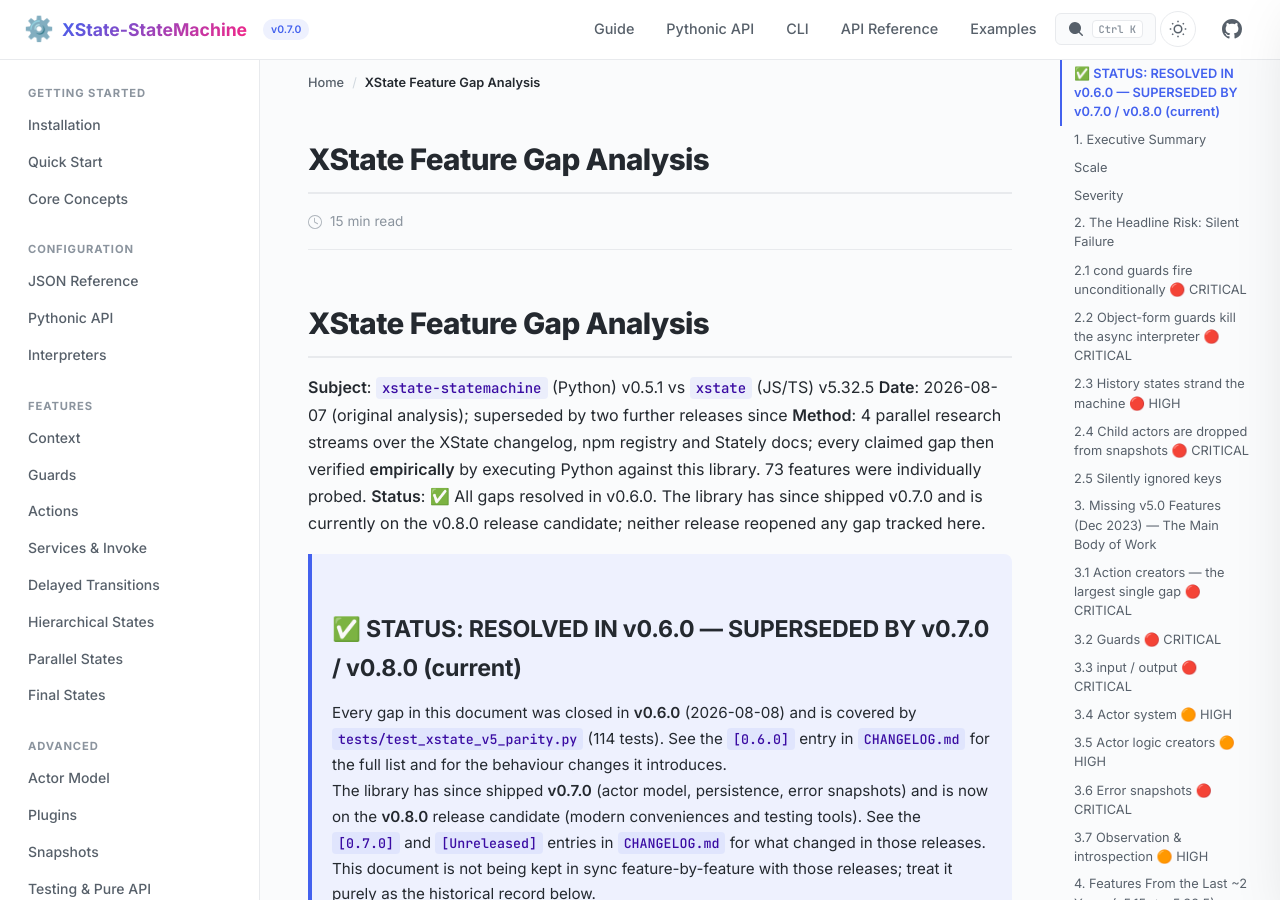
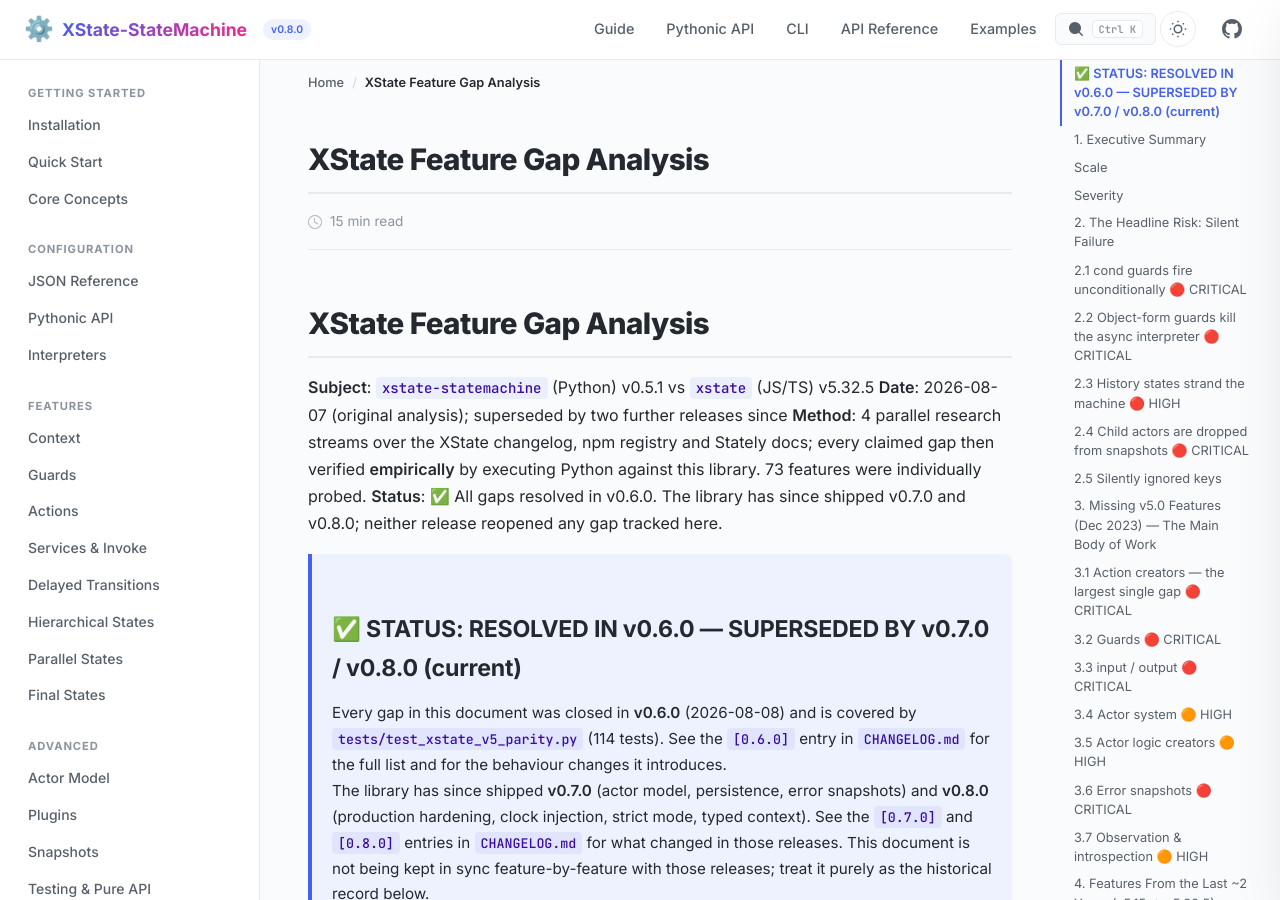
Before and after one commit to basiltt/xstate-statemachine, a Jekyll site: the page built from docs/FEATURE_GAP_ANALYSIS.md, in a window 1280 px wide and 900 px high. Built offline with Jekyll 4.4.1, drawn with Linux system fonts in a browser that asks for light colours; our own code applies the rules of GitHub Pages for plain Markdown files.

Commit message:
release: 0.8.0
- version 0.7.0 -> 0.8.0 in pyproject, __version__, docs/_config.yml,
  landing hero badge ("Production Hardened")
- CHANGELOG: [Unreleased] -> [0.8.0] - 2026-09-17, fresh empty
  [Unreleased]; compare links for 0.8.0 and the previously missing 0.7.0
- guide changelog mirrors the release heading; its drift test now pins
  the LATEST section with content, so it survives future releases
- publish.yml wheel smoke: __all__ is 65 (BaseInterpreter and
  RestoredError were exported in 0.8.0; the old assert of 63 would have
  failed the publish), and the 0.8.0 surface is imported from the wheel
- FEATURE_GAP_ANALYSIS: no longer calls 0.8.0 a release candidate

Verified on the built artifact: wheel + sdist pass `twine check`,
py.typed and _typing.py present, no tests/examples leaked; clean-venv
install reports 0.8.0 with 65 exports; `xsm --version` -> 0.8.0; all 77
examples run against the installed wheel.

Co-Authored-By: Claude Fable 5 <noreply@anthropic.com>

```diff
--- a/docs/FEATURE_GAP_ANALYSIS.md
+++ b/docs/FEATURE_GAP_ANALYSIS.md
@@ -3,7 +3,7 @@
 **Subject**: `xstate-statemachine` (Python) v0.5.1 vs `xstate` (JS/TS) v5.32.5
 **Date**: 2026-08-07 (original analysis); superseded by two further releases since
 **Method**: 4 parallel research streams over the XState changelog, npm registry and Stately docs; every claimed gap then verified **empirically** by executing Python against this library. 73 features were individually probed.
-**Status**: ✅ All gaps resolved in v0.6.0. The library has since shipped v0.7.0 and is currently on the v0.8.0 release candidate; neither release reopened any gap tracked here.
+**Status**: ✅ All gaps resolved in v0.6.0. The library has since shipped v0.7.0 and v0.8.0; neither release reopened any gap tracked here.
 
 > ## ✅ STATUS: RESOLVED IN v0.6.0 — SUPERSEDED BY v0.7.0 / v0.8.0 (current)
 >
@@ -13,8 +13,8 @@
 > introduces.
 >
 > The library has since shipped **v0.7.0** (actor model, persistence, error
-> snapshots) and is now on the **v0.8.0** release candidate (modern
-> conveniences and testing tools). See the `[0.7.0]` and `[Unreleased]`
+> snapshots) and **v0.8.0** (production hardening, clock injection, strict mode,
+> typed context). See the `[0.7.0]` and `[0.8.0]`
 > entries in `CHANGELOG.md` for what changed in those releases. This document
 > is not being kept in sync feature-by-feature with those releases; treat it
 > purely as the historical record below.
--- a/docs/_config.yml
+++ b/docs/_config.yml
@@ -6,7 +6,7 @@ remote_theme: pages-themes/cayman@v0.2.0
 
 # Single source of truth for the version shown in the site chrome.
 # Kept in sync with pyproject.toml by tests/test_docs_site.py.
-version: "0.7.0"
+version: "0.8.0"
 
 plugins:
   - jekyll-remote-theme
--- a/docs/index.html
+++ b/docs/index.html
@@ -6,7 +6,7 @@ title: Home
 <!-- Hero Section -->
 <section class="hero">
   <div class="hero-content">
-    <div class="hero-badge">v0.7.0 &mdash; Verified Code Generation</div>
+    <div class="hero-badge">v0.8.0 &mdash; Production Hardened</div>
     <h1>
       State Machines for Python,<br>
       <span class="gradient-text">Done Right.</span>
--- a/pyproject.toml
+++ b/pyproject.toml
@@ -4,7 +4,7 @@ build-backend = "hatchling.build"
 
 [project]
 name = "xstate-statemachine"
-version = "0.7.0"
+version = "0.8.0"
 authors = [
   { name="Basil T T", email="tt.basil@gmail.com" },
 ]
```
Also changed, not shown: docs/_guide/changelog.md (+4 -2 lines), tests/test_docs_site.py (+28 -11 lines), .github/workflows/publish.yml, CHANGELOG.md, 1 other file.
